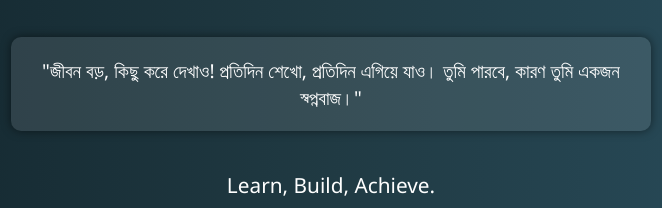
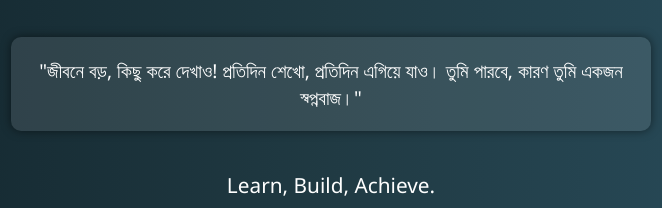
Before and after one commit to Termuxmasud404/The-Dream-Chaser-By-Masud, a plain HTML site: page index.html in a window 1280 px wide. Shown: the part 294-502 px from the top of the page, 309-971 px from the left. Drawn offline with Linux system fonts and the light colour scheme; no server answers.

Commit message:
Update index.html

```diff
--- a/index.html
+++ b/index.html
@@ -108,7 +108,7 @@
     <button class="button" onclick="window.open('https://www.facebook.com/profile.php?id=100078423821878', '_blank')">Visit Facebook</button>
   </div>
   <div class="quote-box">
-    "জীবন বড়, কিছু করে দেখাও! প্রতিদিন শেখো, প্রতিদিন এগিয়ে যাও। তুমি পারবে, কারণ তুমি একজন স্বপ্নবাজ।"
+    "জীবনে বড়, কিছু করে দেখাও! প্রতিদিন শেখো, প্রতিদিন এগিয়ে যাও। তুমি পারবে, কারণ তুমি একজন স্বপ্নবাজ।"
   </div>
   <div class="typing-text" id="typing"></div>
   <div class="date-box" id="dateBox"></div>
```
